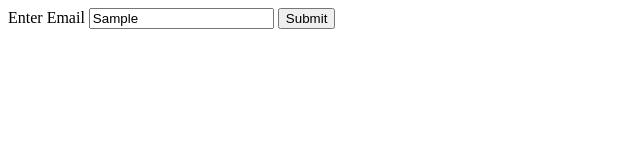
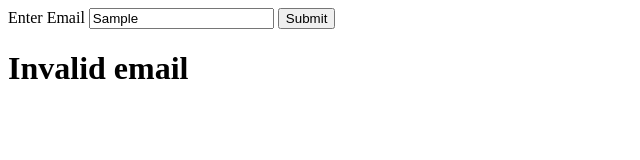
Before and after one commit to Proclus01/tme, a website: page samplewebproject/index.html in a window 1280 px wide. Both pictures are taken after typing "Sample" into the empty fields and a click on the button "Submit". Shown: the whole page, without its empty margins (0-640 px from the left). Drawn offline with Linux system fonts and the light colour scheme.

Commit message:
add validation to email input

```diff
--- a/samplewebproject/index.html
+++ b/samplewebproject/index.html
@@ -8,6 +8,7 @@
             <input />
             <button>Submit</button>
         </form>
+        <h1></h1>
         <script src="index.js"></script>
     </body>
 </html>
--- a/samplewebproject/index.js
+++ b/samplewebproject/index.js
@@ -3,9 +3,11 @@ document.querySelector('form').addEventListener('submit', (event) => {
 
     const { value } = document.querySelector('input');
 
+    const header = document.querySelector('h1');
+
     if (value.includes('@')) {
-        // must be valid
+        header.innerHTML = 'Looks good!';
     } else {
-        // must be invalid
+        header.innerHTML = 'Invalid email';
     }
 });
```
